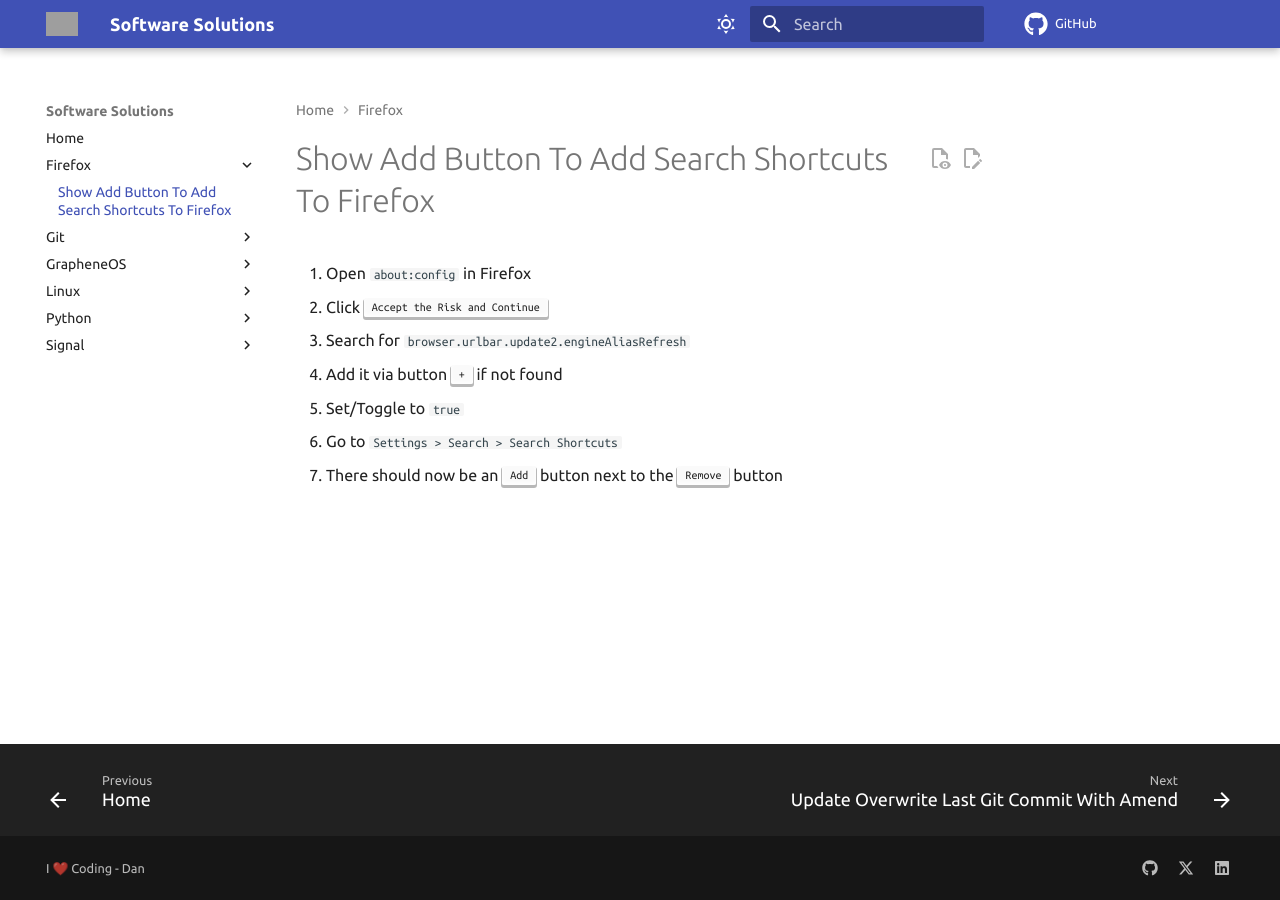
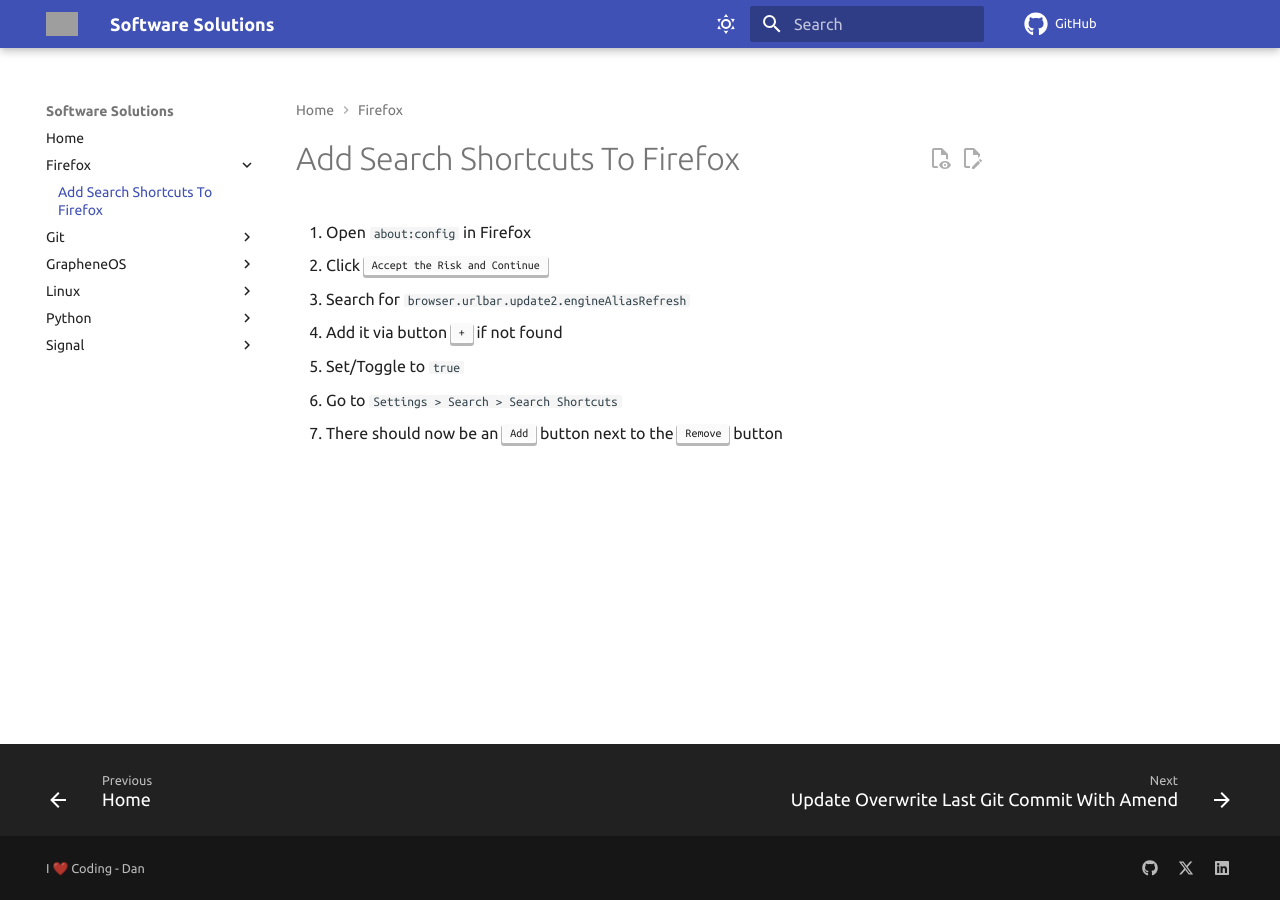
Before and after one commit to danieldreke/software-solutions, an MkDocs documentation site: the page built from docs/firefox/add-search-shortcuts-to-firefox.md, in a window 1280 px wide. Built offline with MkDocs 1.6.1 and Material for MkDocs 9.7.7, drawn with Linux system fonts in a browser that asks for light colours; comment, search, counter and statistics services are not loaded; grey boxes are pictures that could not be loaded.

Commit message:
Update and rename show-add-button-to-add-search-shortcuts-to-firefox.md to add-search-shortcuts-to-firefox.md

```diff
--- a/docs/firefox/show-add-button-to-add-search-shortcuts-to-firefox.md
+++ b/docs/firefox/add-search-shortcuts-to-firefox.md
@@ -1,4 +1,4 @@
-# Show Add Button to Add Search Shortcuts To Firefox
+# Add Search Shortcuts To Firefox
 
 1. Open `about:config` in Firefox
 1. Click <kbd>Accept the Risk and Continue</kbd>
```
